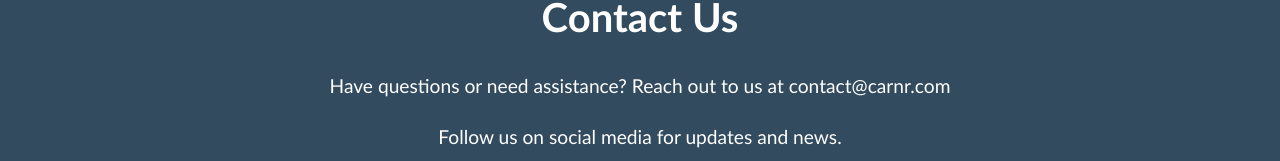
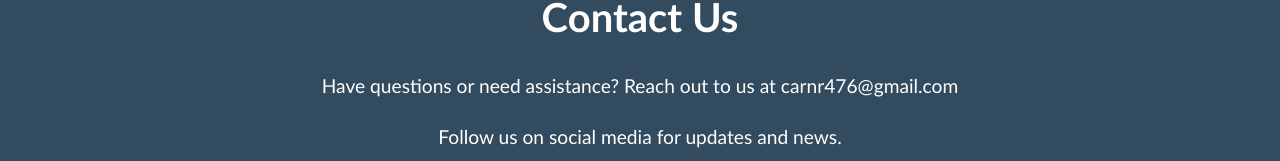
Before and after one commit to Monkey3123/CS-476-Project, a React (Create React App) app in the folder carbnb/: page / in a window 1280 px wide. Shown: the part 2804-2965 px from the top of the page. Built offline with nearby package versions, Linux system fonts and the light colour scheme.

Commit message:
changed contact

```diff
--- a/carbnb/src/components/Home/Home.js
+++ b/carbnb/src/components/Home/Home.js
@@ -137,7 +137,7 @@
             <h2 className="section-title">Contact Us</h2>
             <p className="section-text">
               Have questions or need assistance? Reach out to us at
-              contact@carnr.com
+              carnr476@gmail.com
             </p>
             <p className="section-text">
               Follow us on social media for updates and news.
```
